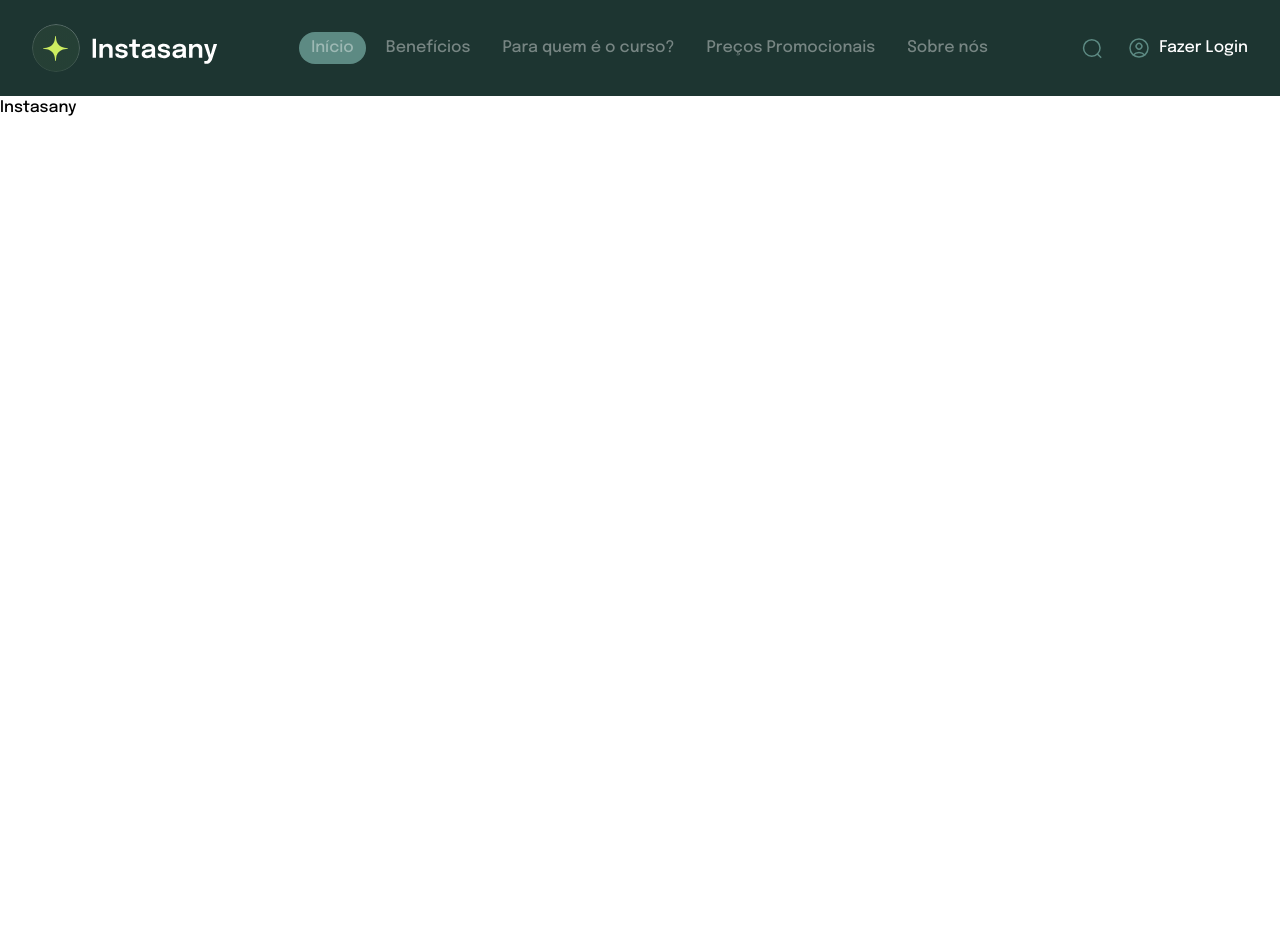
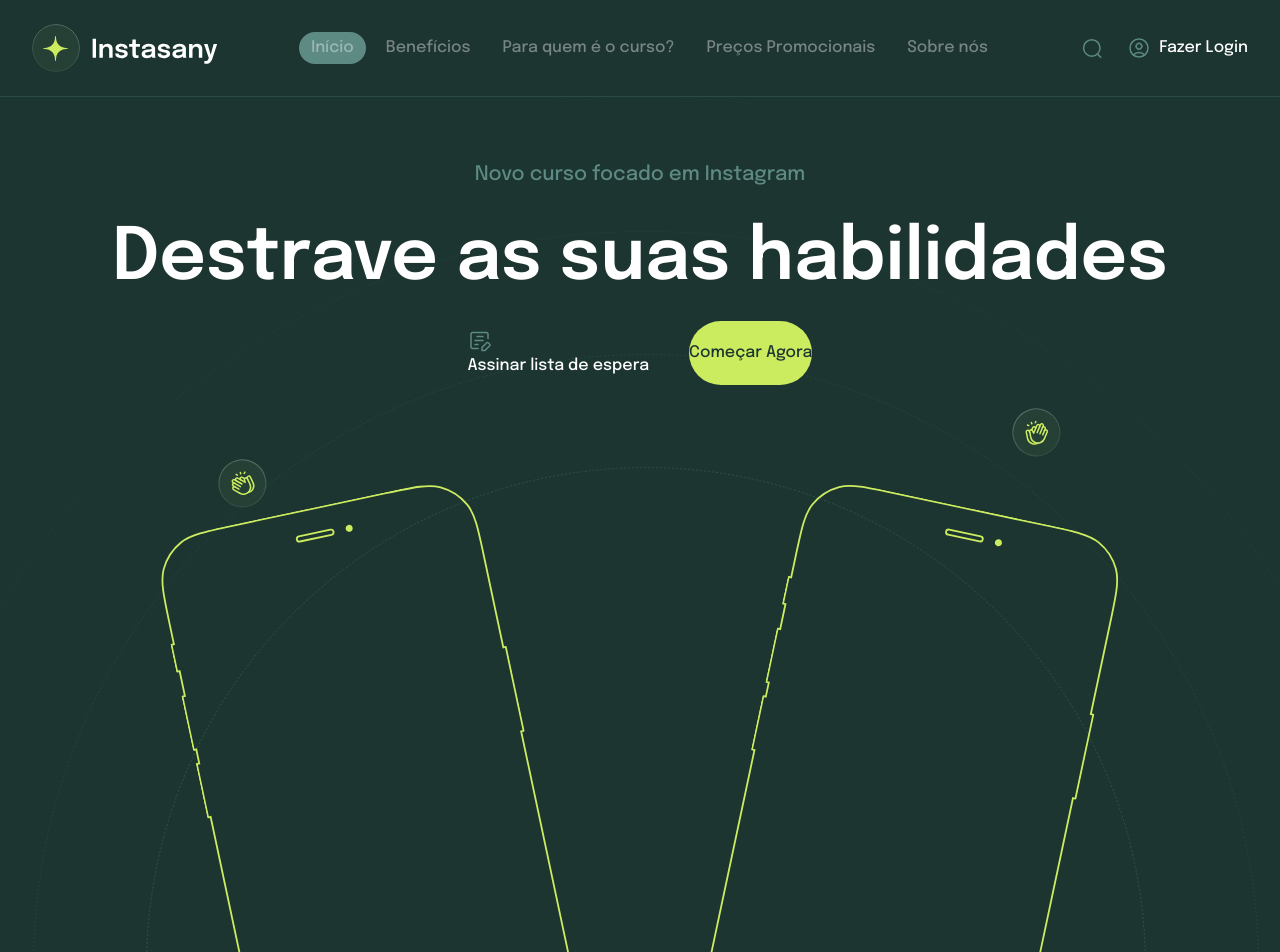
Before and after one commit to andrezafs/instasany, a Next.js app: page / in a window 1280 px wide. Shown: the top 952 px of the page. Before the commit the page ends 800 px from the top, so only its background shows below. Built offline with nearby package versions, Linux system fonts and the light colour scheme.

Commit message:
feat: create section hero

```diff
--- a/src/app/page.tsx
+++ b/src/app/page.tsx
@@ -1,7 +1,6 @@
-import Image from 'next/image'
+import { SectionHero } from "@/components/hero";
+import Image from "next/image";
 
 export default function Home() {
-  return (
-   <h1>Instasany</h1>
-  )
+  return <SectionHero />;
 }
--- /dev/null
+++ b/src/components/hero.tsx
@@ -0,0 +1,58 @@
+import { GridContainer } from "./grid";
+import Image from "next/image";
+import IconFile from "/public/icon-file.svg";
+import IconHand from "/public/icon-hand.svg";
+import IconHand2 from "/public/icon-hand-02.svg";
+import IconMockup from "/public/mockup.svg";
+
+export function SectionHero() {
+  return (
+    <section className="relative w-full h-section-hero bg-hero bg-no-repeat bg-top bg-green-primary border-t border-t-green-border pt-16 overflow-hidden">
+      <GridContainer className="flex flex-col items-center">
+        <div className="w-full max-w-text-hero text-center">
+          <h3 className="text-xl font-medium text-green-actived mb-4">
+            Novo curso focado em Instagram
+          </h3>
+          <h2 className="text-white text-7xl/normal font-semibold mb-2">
+            Destrave as suas habilidades
+          </h2>
+          <div className=" flex items-center justify-center gap-10">
+            <button>
+              <Image src={IconFile} alt="Icon File" />
+              <span className="text-white font-medium">
+                Assinar lista de espera
+              </span>
+            </button>
+            <button className="py-4 py-5 bg-green-btn rounded-full text-green-primary text-medium">
+              Começar Agora
+            </button>
+          </div>
+        </div>
+        <div className="relative w-full max-w-area-icons h-28 mt-4">
+          <Image
+            src={IconHand}
+            alt="Icon Hand"
+            className="absolute left-0 bottom-0"
+          />
+          <Image
+            src={IconHand2}
+            alt="Icon Hand 2"
+            className="absolute top-0 right-0"
+          />
+        </div>
+        <div className="absolute -bottom-44 w-full max-w-area-mockups flex justify-between">
+          <Image
+            src={IconMockup}
+            alt="Mokup"
+            className="relative -rotate-12 top-[1.1rem] left-[3.3rem]"
+          />
+          <Image
+            src={IconMockup}
+            alt="Mokup"
+            className="relative rotate-12 top-[1.1rem] right-[3.3rem]"
+          />
+        </div>
+      </GridContainer>
+    </section>
+  );
+}
--- a/tailwind.config.ts
+++ b/tailwind.config.ts
@@ -11,9 +11,20 @@ const config: Config = {
       colors: {
         "green-primary": "#1D3531",
         "green-actived": "#5D8A83",
+        "green-border": "#2A4B46",
+        "green-btn": "#CCEC60",
       },
       maxWidth: {
         grid: "77.5rem",
+        "text-hero": "66rem",
+        "area-icons": "53.4375rem",
+        "area-mockups": "59.8125rem",
+      },
+      height: {
+        "section-hero": "54.625rem",
+      },
+      backgroundImage: {
+        hero: "url('/bg-hero.svg')",
       },
     },
   },
```
